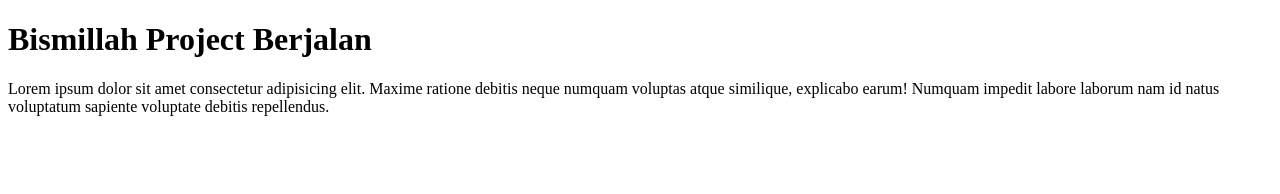
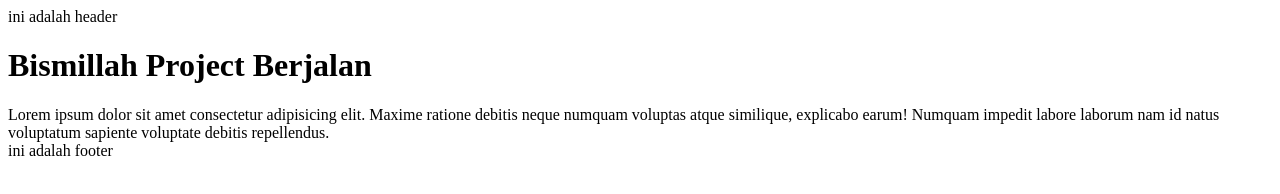
Before and after one commit to salamkun/Erp, a plain HTML site: page index.html in a window 1280 px wide. Drawn offline with Linux system fonts and the light colour scheme.

Commit message:
membuat header dan footer

```diff
--- a/index.html
+++ b/index.html
@@ -6,6 +6,9 @@
     <title>Aplikasi keuangan</title>
   </head>
   <body>
+    <head>
+      ini adalah header
+    </head>
     <h1>Bismillah Project Berjalan</h1>
     <div>
       Lorem ipsum dolor sit amet consectetur adipisicing elit. Maxime ratione
@@ -13,5 +16,6 @@
       impedit labore laborum nam id natus voluptatum sapiente voluptate debitis
       repellendus.
     </div>
+    <footer>ini adalah footer</footer>
   </body>
 </html>
```
